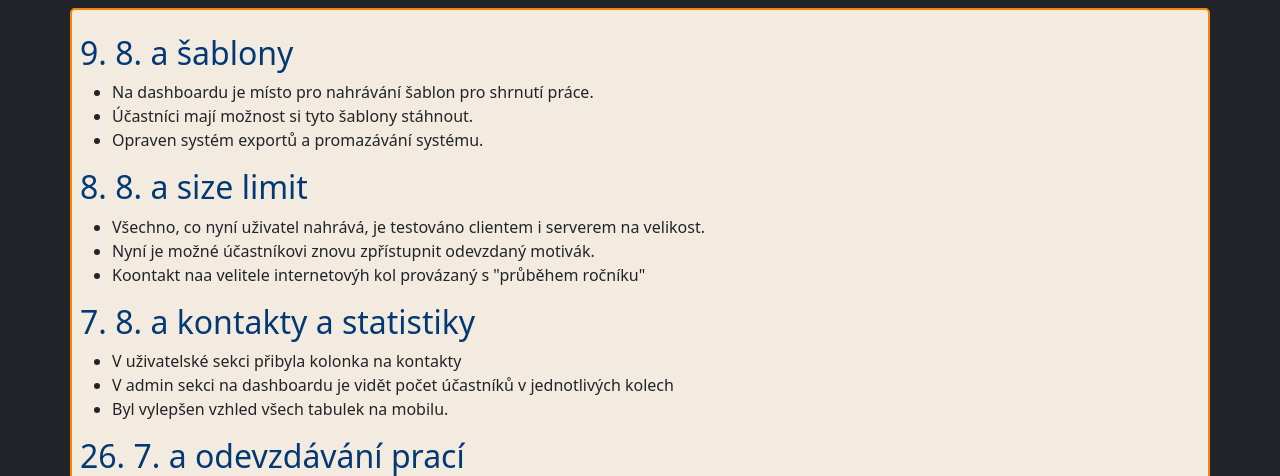
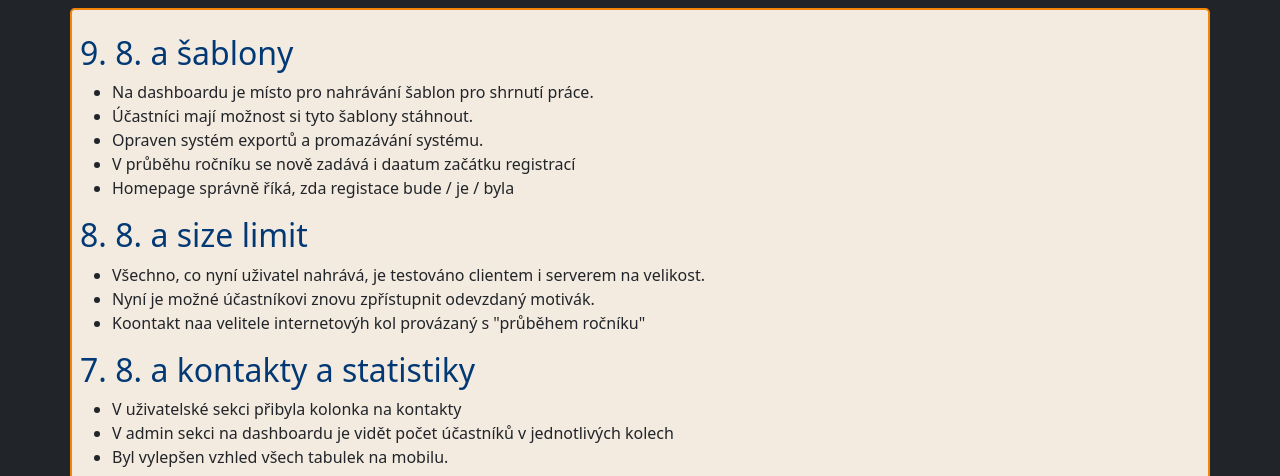
Before and after one commit to expedicemars/intranet, a Flask app: template website/templates/admin_historie_verzi.html in a window 1280 px wide. Shown: the part 56-532 px from the top of the page. Run offline with Flask 3, Linux system fonts and the light colour scheme; the template is opened without the code that fills it, so the values that code supplies are empty; some libraries are stand-ins or nearby versions.

Commit message:
historie

```diff
--- a/website/templates/admin_historie_verzi.html
+++ b/website/templates/admin_historie_verzi.html
@@ -6,6 +6,8 @@
             <li>Na dashboardu je místo pro nahrávání šablon pro shrnutí práce.</li>
             <li>Účastníci mají možnost si tyto šablony stáhnout.</li>
             <li>Opraven systém exportů a promazávání systému.</li>
+            <li>V průběhu ročníku se nově zadává i daatum začátku registrací</li>
+            <li>Homepage správně říká, zda registace bude / je / byla</li>
         </ul>
     </p>
     <p>
```
